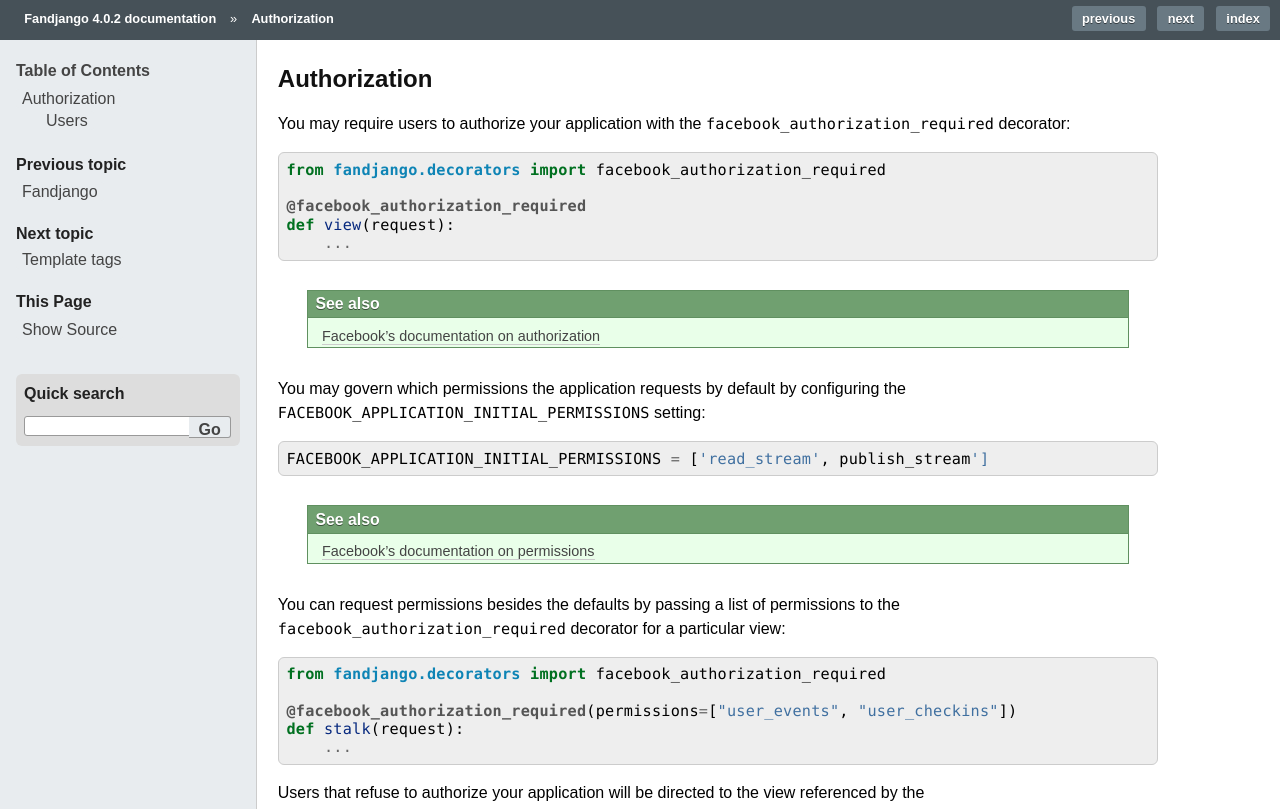
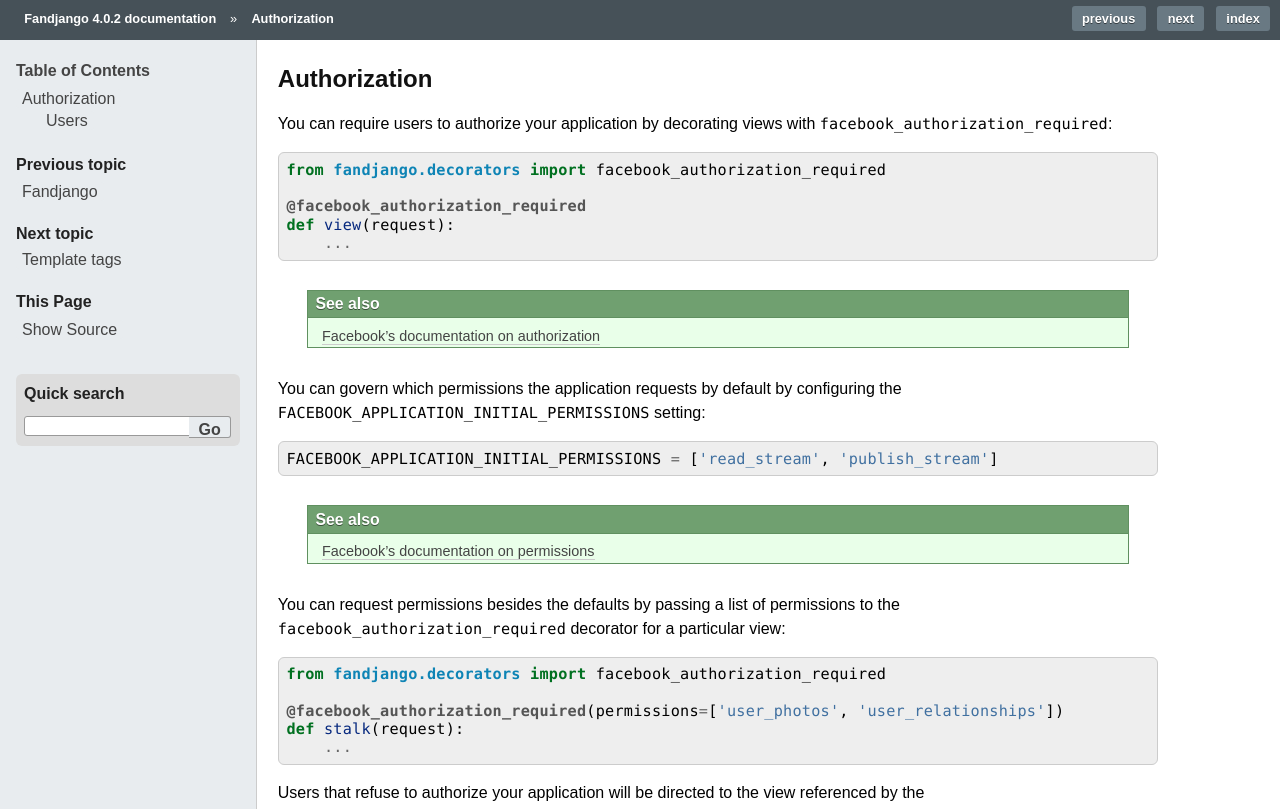
Before and after one commit to jgorset/fandjango, a Sphinx documentation site: the page built from docs/source/usage/authorization.rst, in a window 1280 px wide. Shown: the top 809 px of the page. Built offline with Sphinx 7.4.7, drawn with Linux system fonts in a browser that asks for light colours; the version number is read from the project's files by our own code.

Commit message:
This and that

```diff
--- a/docs/source/usage/authorization.rst
+++ b/docs/source/usage/authorization.rst
@@ -3,8 +3,8 @@
 Authorization
 =============
 
-You may require users to authorize your application with the ``facebook_authorization_required``
-decorator::
+You can require users to authorize your application by decorating views with
+``facebook_authorization_required``::
 
     from fandjango.decorators import facebook_authorization_required
 
@@ -16,10 +16,10 @@
 
     `Facebook's documentation on authorization <http://developers.facebook.com/docs/authentication/>`_
 
-You may govern which permissions the application requests by default by configuring the
+You can govern which permissions the application requests by default by configuring the
 ``FACEBOOK_APPLICATION_INITIAL_PERMISSIONS`` setting::
 
-    FACEBOOK_APPLICATION_INITIAL_PERMISSIONS = ['read_stream', publish_stream']
+    FACEBOOK_APPLICATION_INITIAL_PERMISSIONS = ['read_stream', 'publish_stream']
 
 .. admonition:: See also
 
@@ -30,7 +30,7 @@
 
     from fandjango.decorators import facebook_authorization_required
 
-    @facebook_authorization_required(permissions=["user_events", "user_checkins"])
+    @facebook_authorization_required(permissions=['user_photos', 'user_relationships'])
     def stalk(request):
         ...
 
```
Also changed, not shown: README.rst (+11 -2 lines).
